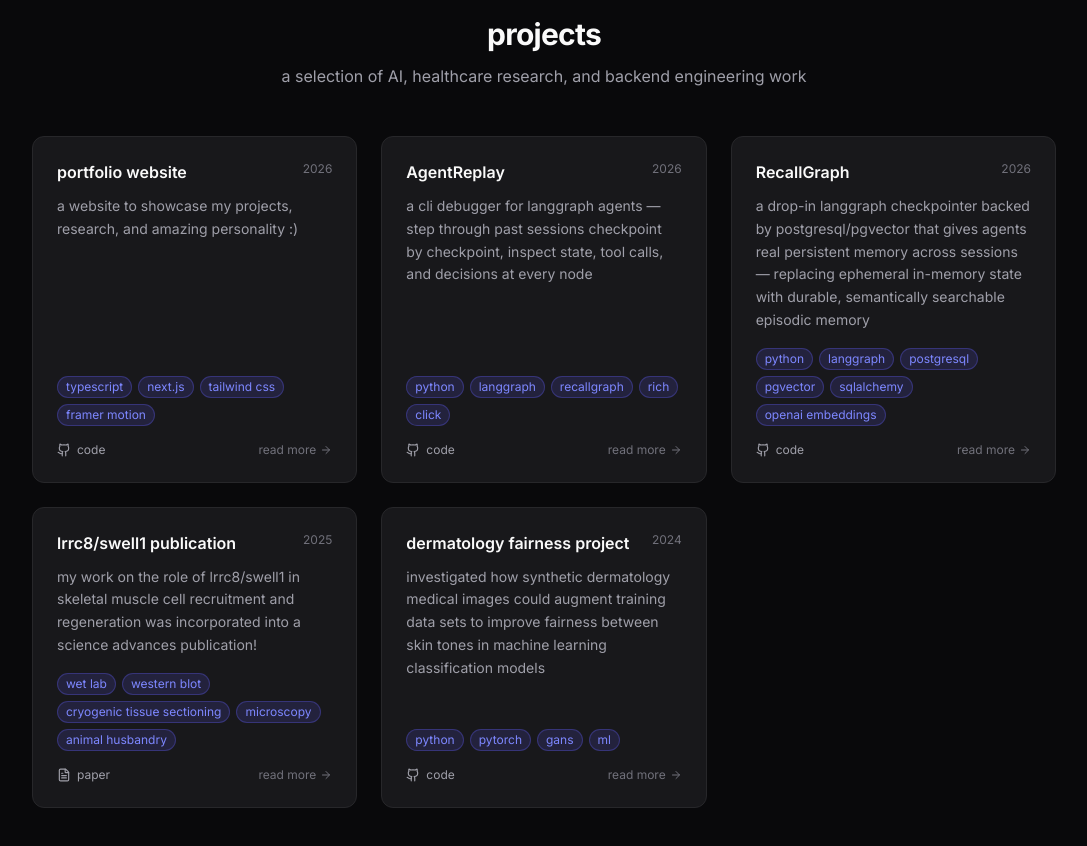
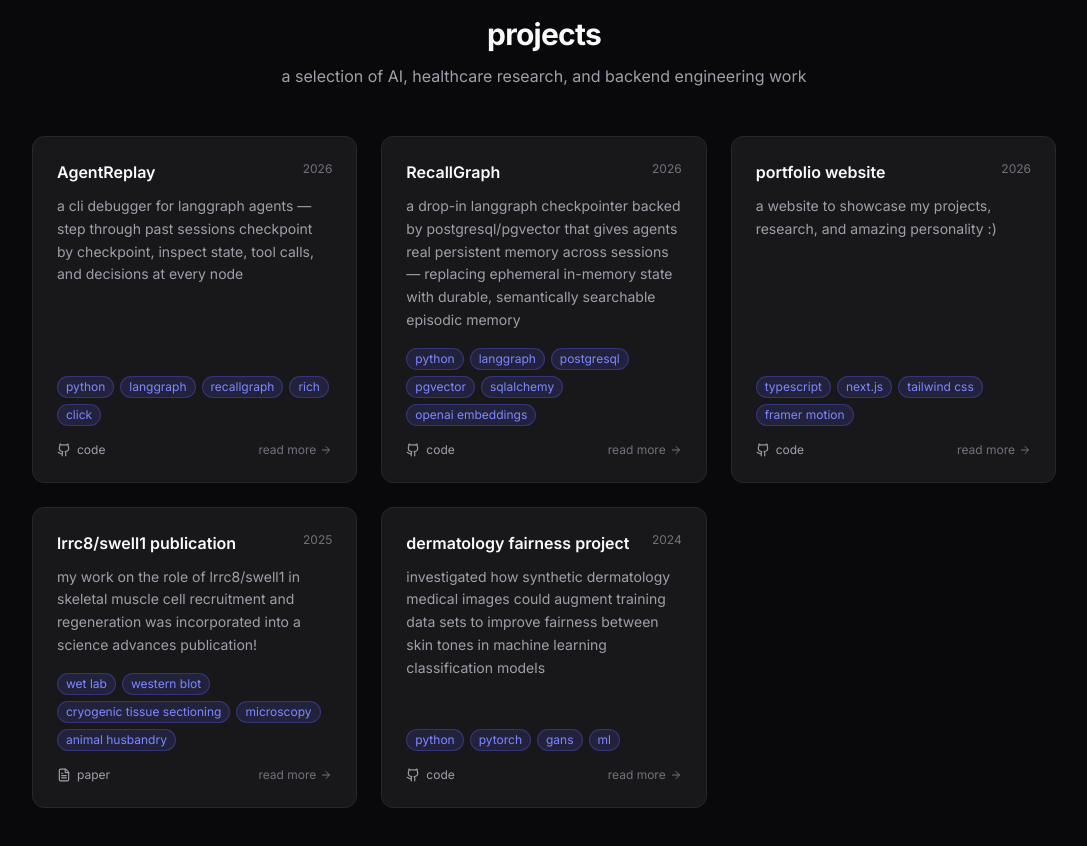
Before and after one commit to E10Feng/portfolio, a Next.js app: page / in a window 1280 px wide. Shown: the part 880-1726 px from the top of the page, without its empty margins (96-1183 px from the left). Built offline with nearby package versions, Linux system fonts and the light colour scheme.

Commit message:
feat: add date field for precise project ordering

```diff
--- a/src/components/sections/ProjectsSection.tsx
+++ b/src/components/sections/ProjectsSection.tsx
@@ -12,7 +12,11 @@ export default function ProjectsSection() {
           subtitle="a selection of AI, healthcare research, and backend engineering work"
         />
         <div className="grid grid-cols-1 md:grid-cols-2 lg:grid-cols-3 gap-6">
-          {[...projects].sort((a, b) => (b.year ?? 0) - (a.year ?? 0)).map((project, index) => (
+          {[...projects].sort((a, b) => {
+            const aVal = a.date ?? `${a.year ?? 0}-01-01`
+            const bVal = b.date ?? `${b.year ?? 0}-01-01`
+            return bVal.localeCompare(aVal)
+          }).map((project, index) => (
             <FadeInWhenVisible key={project.id} delay={index * 0.1}>
               <ProjectCard project={project} />
             </FadeInWhenVisible>
--- a/src/data/projects.ts
+++ b/src/data/projects.ts
@@ -12,6 +12,7 @@ export const projects: ProjectItem[] = [
     },
     featured: true,
     year: 2026,
+    date: "2026-01-01",
   },
   {
     id: "swell1-publication",
@@ -43,6 +44,7 @@ export const projects: ProjectItem[] = [
     },
     featured: true,
     year: 2026,
+    date: "2026-03-28",
     content: [
       { type: "text", content: "LangGraph agents fail silently — wrong tool calls, context drift, infinite loops — and standard logging gives you no visibility into what actually happened inside a run. AgentReplay solves this by turning RecallGraph's persistent checkpoints into a step-through debugger." },
       { type: "text", content: "Load any past agent session by thread_id, then navigate forward and backward through each checkpoint. Inspect the full graph state at every step, diff consecutive checkpoints to see exactly what changed, and search across sessions by node name, tool call, or message content." },
@@ -60,6 +62,7 @@ export const projects: ProjectItem[] = [
     },
     featured: true,
     year: 2026,
+    date: "2026-03-28",
     content: [
       { type: "text", content: "LangGraph's built-in MemorySaver dies on every process restart — agents lose prior decisions, evolving facts, and context continuity. RecallGraph solves this with a drop-in PostgreSQL-backed checkpointer that persists full agent state across sessions." },
       { type: "text", content: "The library provides two main interfaces: RecallGraphCheckpointer (a drop-in replacement for MemorySaver that stores full LangGraph state snapshots in PostgreSQL) and RecallMemory (a high-level API for episodic memory with semantic recall via pgvector cosine similarity search)." },
--- a/src/types/index.ts
+++ b/src/types/index.ts
@@ -14,6 +14,7 @@ export interface ProjectItem {
   }
   featured: boolean
   year: number
+  date?: string  // ISO date string YYYY-MM-DD for precise ordering
   content?: ContentBlock[]
 }
 
```
